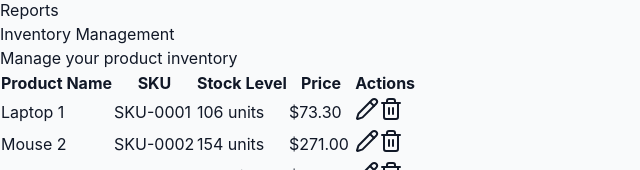
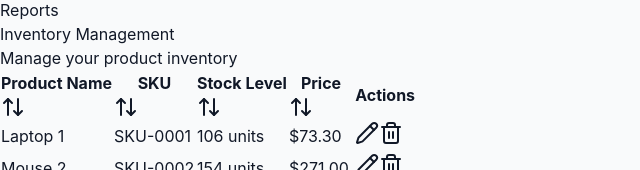
Before and after one commit to nandajap/inventory-management-app, a React (Vite) app: page / in a window 1280 px wide. Shown: the part 606-776 px from the top of the page, without its empty margins (0-640 px from the left). Built offline with nearby package versions, Linux system fonts and the light colour scheme.

Commit message:
Implement sorting functionality in Inventory page and enhance DataTableColumn component

```diff
--- a/src/components/common/DataTable/DataTableColumn.tsx
+++ b/src/components/common/DataTable/DataTableColumn.tsx
@@ -1,13 +1,18 @@
 import React from "react";
 
-interface DataTableColumnProps{
-    children : React.ReactNode;
+interface DataTableColumnProps {
+    children: React.ReactNode;
+    onClick?: () => void;
+    className?: string;
 }
 
 // Column component (for HEADERS)
-export default function DataTableColumn({children}: DataTableColumnProps){
-    return(
-        <th className="px-6 py-3 text-left text-xs font-medium text-gray-500 uppercase tracking-wider">
+export default function DataTableColumn({ children, className = '', onClick }: DataTableColumnProps) {
+    return (
+        <th
+            className={`px-6 py-3 text-left text-xs font-medium text-gray-500 uppercase tracking-wider ${className}`}
+            onClick={onClick}
+        >
             {children}
         </th>
     );
--- a/src/lib/mockApi.ts
+++ b/src/lib/mockApi.ts
@@ -19,7 +19,11 @@ export interface PaginatedResponse<T> {
     };
 }
 
-// Generate 100 mock products (expanded from your 8)
+//Sort options
+export type SortField = 'name' | 'sku' | 'stockLevel' | 'price' | 'category' | 'lastUpdated';
+export type SortOrder = 'asc' | 'desc';
+
+// Generate 100 mock products
 const MOCK_PRODUCTS: Product[] = Array.from({ length: 100 }, (_, i) => {
     const categories = ['Electronics', 'Accessories', 'Furniture', 'Office Supplies'];
     const names = ['Laptop', 'Mouse', 'Cable', 'Monitor', 'Keyboard', 'Webcam', 'Lamp', 'Chair'];
@@ -38,10 +42,12 @@ const MOCK_PRODUCTS: Product[] = Array.from({ length: 100 }, (_, i) => {
 // Simulate API call with delay
 export async function fetchProducts(
     page: number = 1,
-    pageSize: number = 10
+    pageSize: number = 10,
+    sortBy?: SortField,
+    sortOrder: SortOrder = 'asc'
 ): Promise<PaginatedResponse<Product>> {
     // Log when function is called
-    console.log(`API Call: fetchProducts(page=${page}, pageSize=${pageSize})`);
+    console.log(`API Call: fetchProducts(page=${page}, pageSize=${pageSize}), sort=${sortBy}, order=${sortOrder})`);
 
     // Simulate 500-1000ms network delay
     await new Promise((resolve) =>
@@ -51,10 +57,28 @@ export async function fetchProducts(
     //Uncomment to test error handling
     //throw new Error('Server connection failed!');
 
+    let sortedProducts = [...MOCK_PRODUCTS];
+    if (sortBy) {
+        sortedProducts.sort((a, b) => {
+            let comparison = 0;
+            if (sortBy === 'price' || sortBy === 'stockLevel') {
+                // Numeric comparison
+                comparison = a[sortBy] - b[sortBy];
+            } else {
+                // String comparison
+                const aValue = String(a[sortBy]).toLowerCase();
+                const bValue = String(b[sortBy]).toLowerCase();
+                comparison = aValue.localeCompare(bValue);
+            }
+            return sortOrder === 'asc' ? comparison : -comparison;
+        });
+    }
+
+
     // Calculate pagination (server-side logic)
     const startIndex = (page - 1) * pageSize;
     const endIndex = startIndex + pageSize;
-    const paginatedData = MOCK_PRODUCTS.slice(startIndex, endIndex);
+    const paginatedData = sortedProducts.slice(startIndex, endIndex);
 
     console.log(`Returning ${paginatedData.length} products (${startIndex}-${endIndex - 1})`);
 
--- a/src/pages/Inventory.tsx
+++ b/src/pages/Inventory.tsx
@@ -1,7 +1,7 @@
 import { useState } from 'react';
 import { useQuery } from '@tanstack/react-query';
-import { fetchProducts } from '../lib/mockApi';
-import { Pencil, Trash2 } from 'lucide-react';
+import { fetchProducts, SortField, SortOrder } from '../lib/mockApi';
+import { Pencil, Trash2, ArrowUpDown, ArrowUp, ArrowDown } from 'lucide-react';
 import DataTable from '../components/common/DataTable';
 import Pagination from '../components/common/Pagination';
 
@@ -10,13 +10,43 @@ export default function Inventory() {
     const [currentPage, setCurrentPage] = useState(1);
     const [pageSize, setPageSize] = useState(10);
 
+    // Sort state
+    const [sortBy, setSortBy] = useState<SortField | undefined>(undefined);
+    const [sortOrder, setSortOrder] = useState<SortOrder>('asc');
+
+
     //Fetch Data (Server-Side Pagination)
     const { data, isLoading, error, isFetching } = useQuery({
-        queryKey: ['products', currentPage, pageSize], // ← Cache per page+size
-        queryFn: () => fetchProducts(currentPage, pageSize),
+        queryKey: ['products', currentPage, pageSize, sortBy, sortOrder], // ← Cache per page+size+sort
+        queryFn: () => fetchProducts(currentPage, pageSize, sortBy, sortOrder),
         staleTime: 5 * 60 * 1000, // Cache for 5 minutes (Scenario 2)
         placeholderData: (previousData) => previousData, // Keep old data while loading
     });
+
+    const handleSort = (field: SortField) => {
+        console.log(`Handle Sort click!! field: ${field} sortBy: ${sortBy}`);
+        if (sortBy === field) {
+            setSortOrder(sortOrder === 'asc' ? 'desc' : 'asc');
+        } else {
+            setSortBy(field);
+            setSortOrder('asc');
+        }
+        // Reset to first page when sorting changes
+        setCurrentPage(1);
+    };
+
+    const getSortIcon = (field: SortField) => {
+        if (sortBy !== field) {
+            return <ArrowUpDown className="w-4 h-4 opacity-50" />
+        }
+
+        return sortOrder === 'asc' ? (
+            <ArrowUp className="w-4 h-4 text-indigo-600" />
+        ) : (
+            <ArrowDown className="w-4 h-4 text-indigo-600" />
+        );
+
+    }
 
     // Handle Page Size Change
     const handlePageSizeChange = (newSize: number) => {
@@ -54,10 +84,30 @@ export default function Inventory() {
 
                 <DataTable>
                     <DataTable.Header>
-                        <DataTable.Column>Product Name</DataTable.Column>
-                        <DataTable.Column>SKU</DataTable.Column>
-                        <DataTable.Column>Stock Level</DataTable.Column>
-                        <DataTable.Column>Price</DataTable.Column>
+                        <DataTable.Column onClick={() => handleSort('name')} className="cursor-pointer hover:bg-gray-100 transition-colors" >
+                            <div className="flex items-center gap-2">
+                                Product Name
+                                {getSortIcon('name')}
+                            </div>
+                        </DataTable.Column>
+                        <DataTable.Column onClick={() => handleSort('sku')} className="cursor-pointer hover:bg-gray-100 transition-colors" >
+                            <div className="flex items-center gap-2">
+                                SKU
+                                {getSortIcon('sku')}
+                            </div>
+                        </DataTable.Column>
+                        <DataTable.Column onClick={() => handleSort('stockLevel')} className="cursor-pointer hover:bg-gray-100 transition-colors" >
+                            <div className="flex items-center gap-2">
+                                Stock Level
+                                {getSortIcon('stockLevel')}
+                            </div>
+                        </DataTable.Column>
+                        <DataTable.Column onClick={() => handleSort('price')} className="cursor-pointer hover:bg-gray-100 transition-colors">
+                            <div className="flex items-center gap-2">
+                                Price
+                                {getSortIcon('price')}
+                            </div>
+                        </DataTable.Column>
                         <DataTable.Column>Actions</DataTable.Column>
                     </DataTable.Header>
                     <DataTable.Body>
@@ -107,7 +157,7 @@ export default function Inventory() {
                                 {/* Actions */}
                                 <DataTable.Cell>
                                     <button
-                                    //Edit functionality TBA later along with add form in milestone 3
+                                        //Edit functionality TBA later along with add form in milestone 3
                                         onClick={() => alert(`Edit ${product.name}`)}
                                         className="mr-4 text-gray-600 hover:text-blue-600 font-medium transition-colors">
                                         <Pencil className="w-5 h-5" />
```
